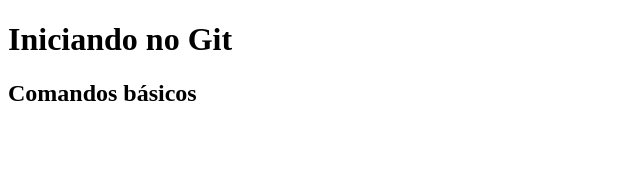
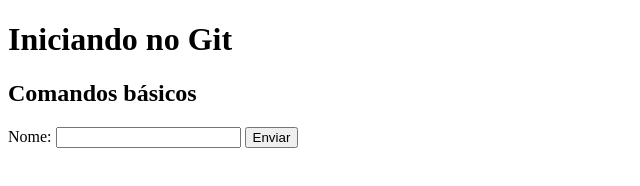
Before and after one commit to phelipesena/ProjetoPh, a plain HTML site: page index.html in a window 1280 px wide. Shown: the whole page, without its empty margins (0-640 px from the left). Drawn offline with Linux system fonts and the light colour scheme.

Commit message:
criando formulario

```diff
--- a/index.html
+++ b/index.html
@@ -11,5 +11,11 @@
         <h1>Iniciando no Git</h1>
         <h2>Comandos básicos</h2>
     </header>
+
+    <form action="">
+        <label for="nomeid">Nome: </label>
+        <input type="text" name="nome" id="nomeid">
+        <input type="button" value="Enviar">
+    </form>
 </body>
 </html>
```
